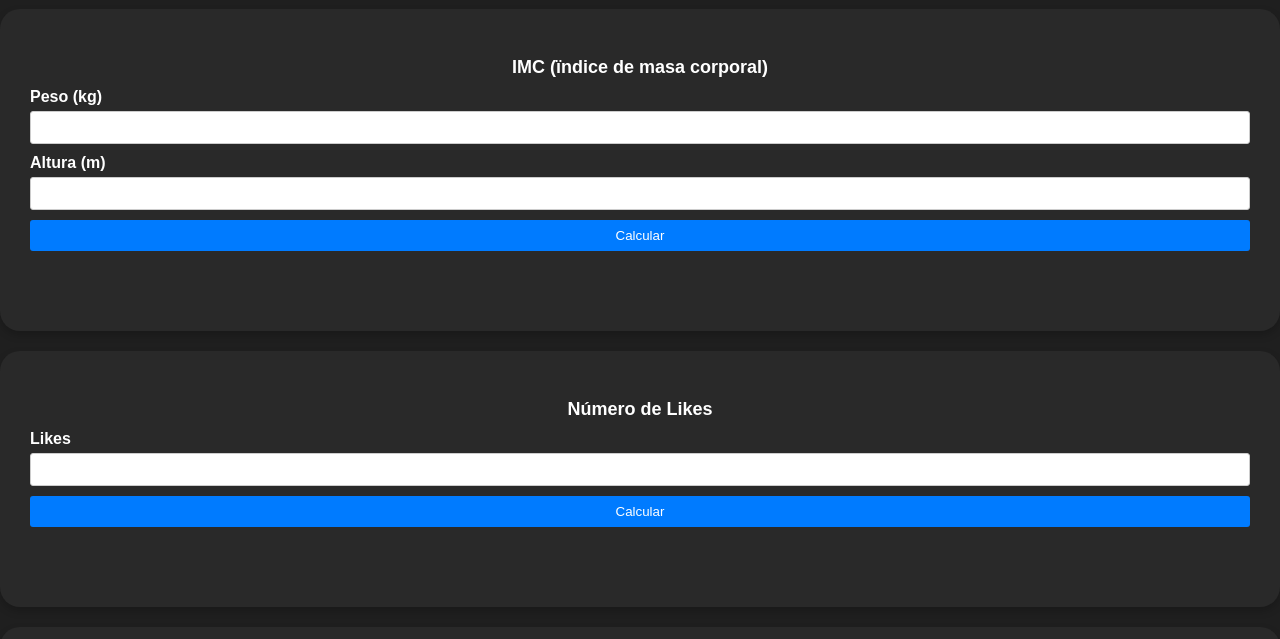
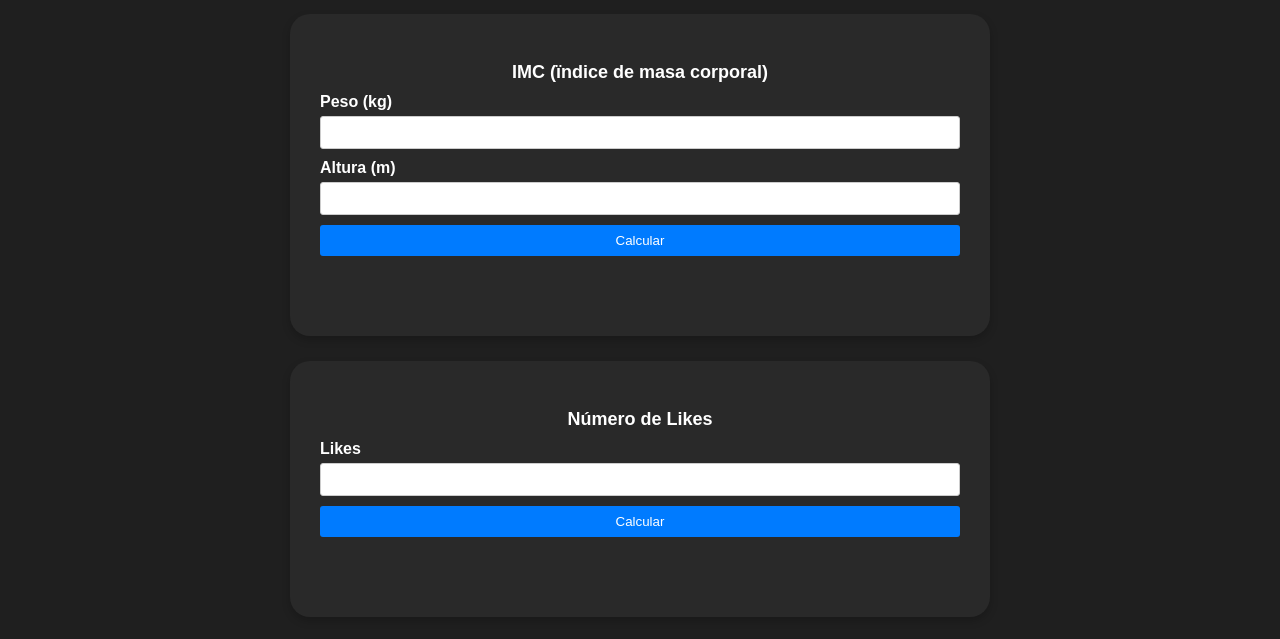
Before and after one commit to AntonioBarreraUMG/TareaSemana5, a plain HTML site: page index.html in a window 1280 px wide. Shown: the part 915-1554 px from the top of the page. Drawn offline with Linux system fonts and the light colour scheme.

Commit message:
arreglar estilos

```diff
--- a/styles.css
+++ b/styles.css
@@ -53,6 +53,8 @@ section {
   padding: 30px;
   margin-top: 20px;
   box-shadow: 0 4px 8px rgba(0, 0, 0, 0.2);
+  width: 50%;
+  margin: 25px auto;
 }
 
 /* Estilos para el encabezado */
```
